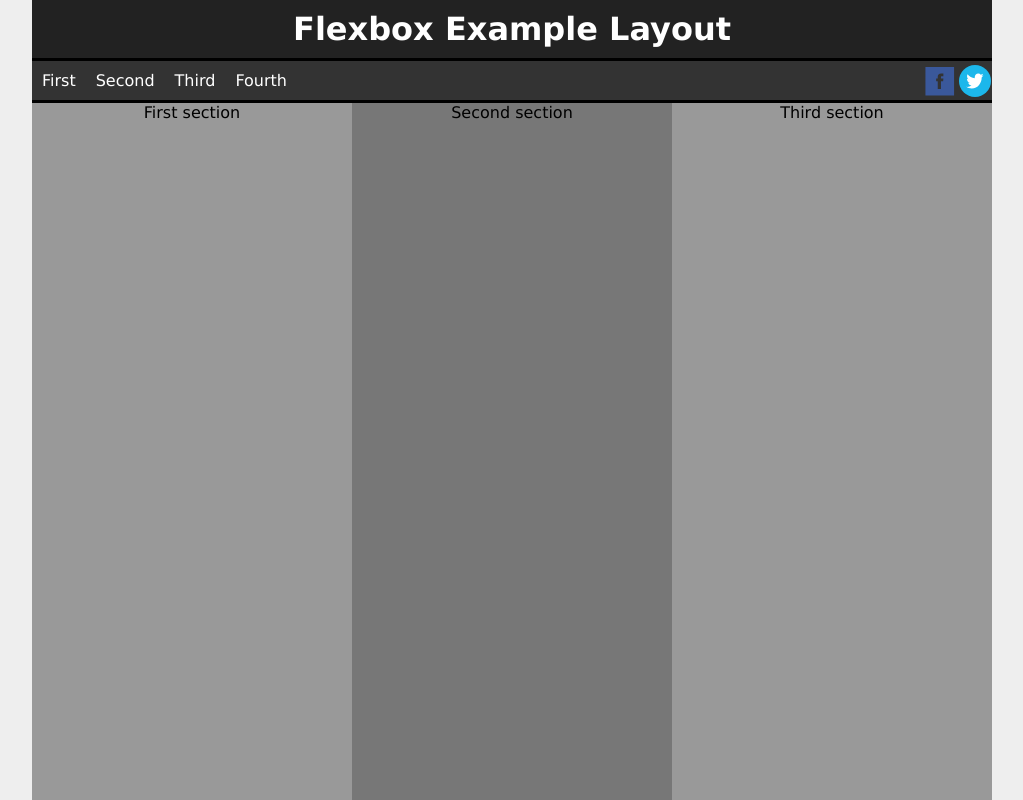
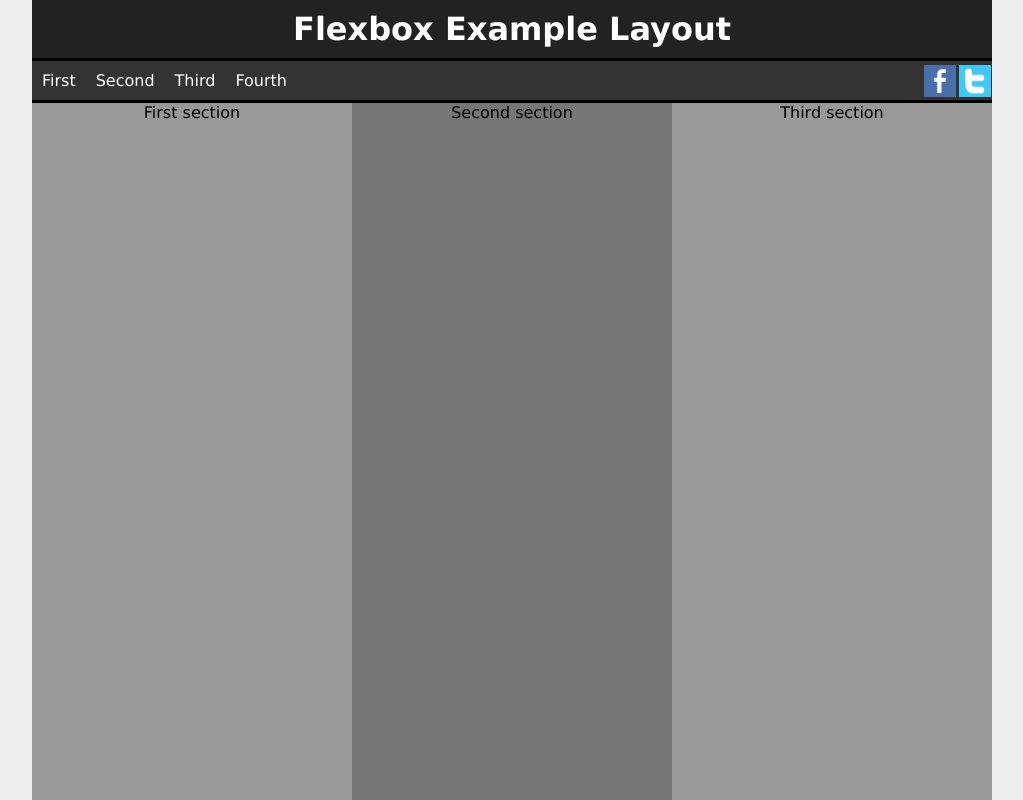
Before and after one commit to maxravel/flexboxLayout, a plain HTML site: page index.html in a window 1280 px wide. Shown: the top 800 px of the page, without its empty margins (128-1151 px from the left). Drawn offline with Linux system fonts and the light colour scheme.

Commit message:
working icons

```diff
--- a/css/style.css
+++ b/css/style.css
@@ -47,13 +47,13 @@ nav a:hover{
 }
 
 a.tw{
-    background:url(/img/twit.svg) no-repeat center;
+    background:url(/img/tw.jpg) no-repeat center;
     /* background-color: aqua; */
     background-size:90%;
 }
 
 a.fb{
-    background:url(/img/face.svg) no-repeat center;
+    background:url(/img/fa.jpg) no-repeat center;
     /* background-color:blue; */
     background-size:90%;
 }
```
Also changed, not shown: img/fa.jpg (added), img/tw.jpg (added), 2 other files.
